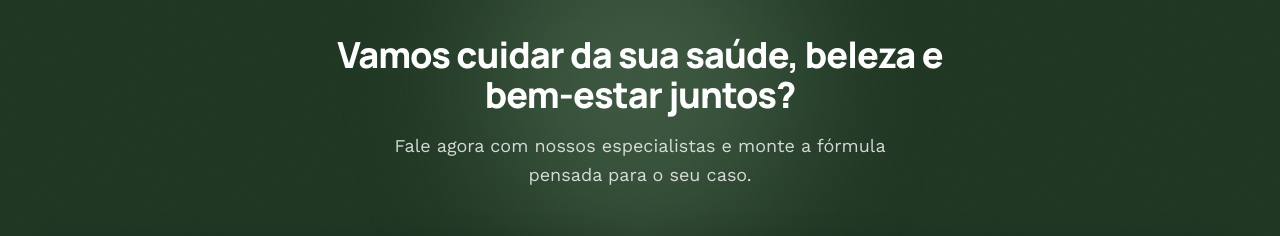
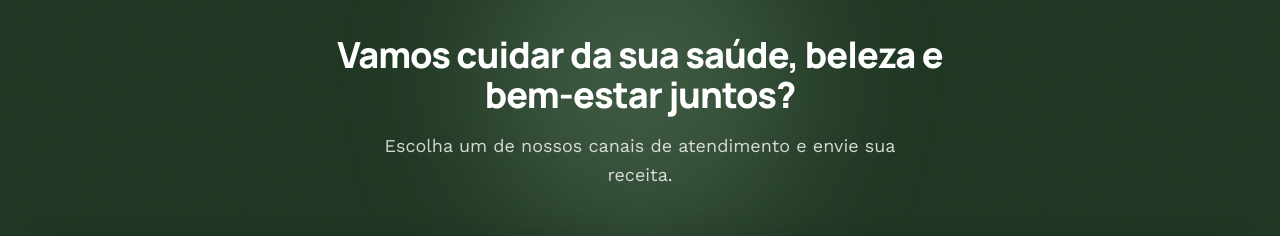
Before and after one commit to italogfmedeiros-star/dermaflora-site, a Next.js app: page / in a window 1280 px wide. Shown: the part 5680-5916 px from the top of the page. Built offline with nearby package versions, Linux system fonts and the light colour scheme; no server answers.

Commit message:
Update Contact section subheading copy
Co-Authored-By: Claude Sonnet 5 <noreply@anthropic.com>

```diff
--- a/src/components/FinalCta.tsx
+++ b/src/components/FinalCta.tsx
@@ -19,8 +19,7 @@ export function FinalCta() {
             Vamos cuidar da sua saúde, beleza e bem-estar juntos?
           </h2>
           <p className="mx-auto mt-4 max-w-lg text-lg leading-relaxed text-white/80">
-            Fale agora com nossos especialistas e monte a fórmula pensada
-            para o seu caso.
+            Escolha um de nossos canais de atendimento e envie sua receita.
           </p>
         </Reveal>
 
```
